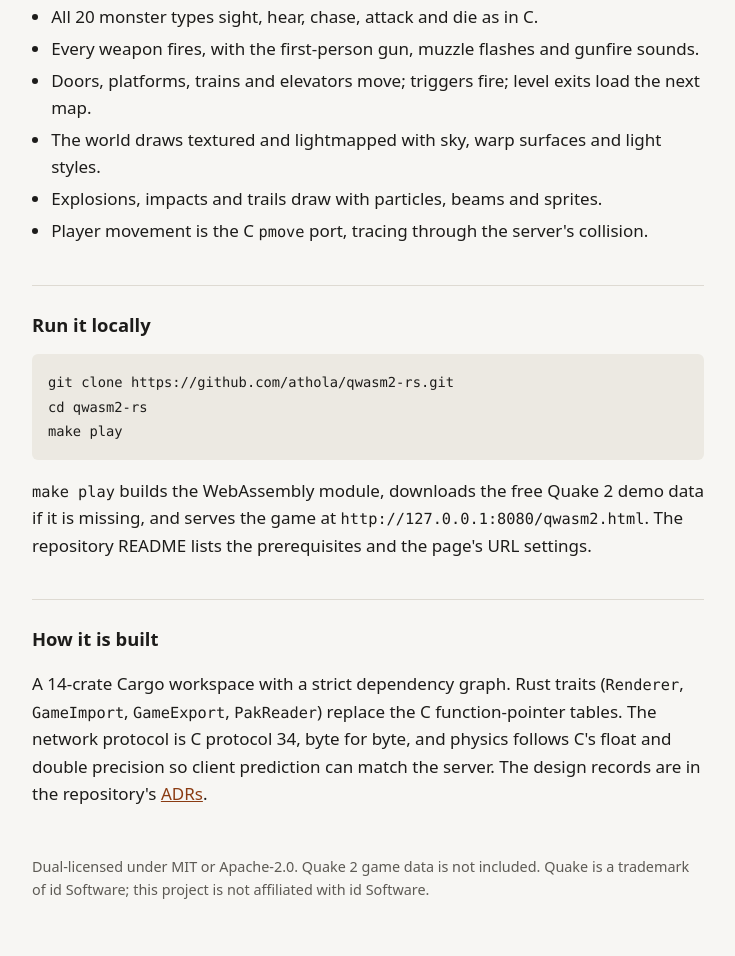
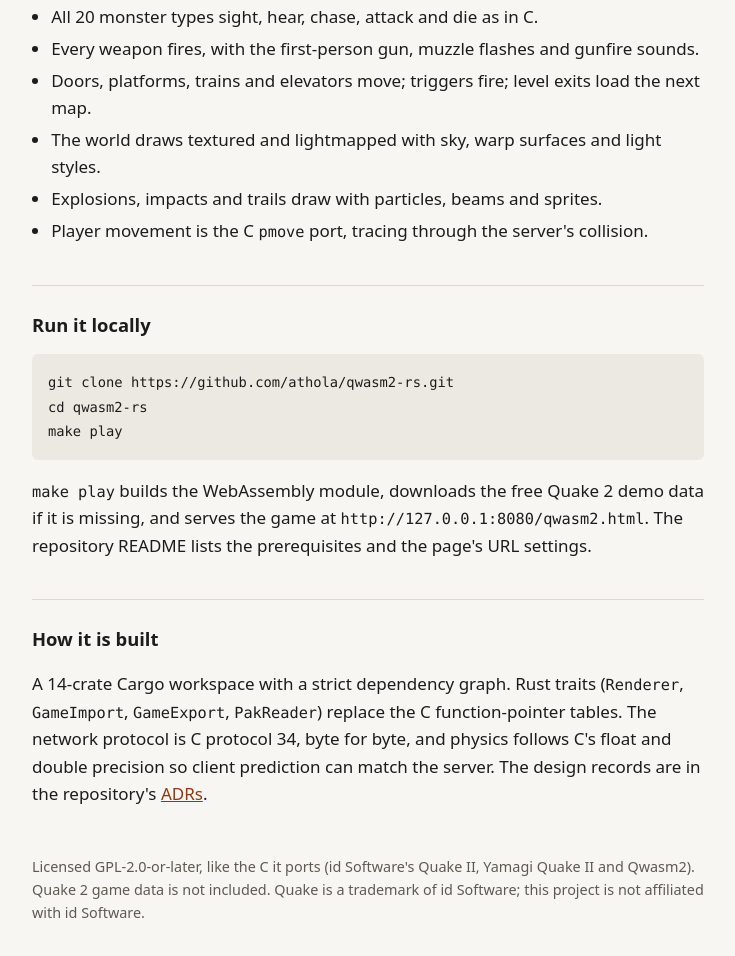
Before and after one commit to athola/qwasm2-rs, a plain HTML site: page index.html in a window 1280 px wide. Shown: the part 439-1395 px from the top of the page, without its empty margins (272-1007 px from the left). Drawn offline with Linux system fonts and the light colour scheme.

Commit message:
docs: the landing page states the GPL-2.0-or-later licence

```diff
--- a/index.html
+++ b/index.html
@@ -17,7 +17,8 @@
   "name": "qwasm2-rs",
   "description": "A rewrite of the Quake 2 engine in Rust that runs in the browser on WebAssembly, WebGL 2 and WebAudio.",
   "codeRepository": "https://github.com/athola/qwasm2-rs",
-  "programmingLanguage": "Rust"
+  "programmingLanguage": "Rust",
+  "license": "https://www.gnu.org/licenses/old-licenses/gpl-2.0.html"
 }
 </script>
 <style>
@@ -92,9 +93,10 @@ make play</code></pre>
   design records are in the repository's
   <a href="https://github.com/athola/qwasm2-rs/tree/feat/playable-prototype/docs/adr">ADRs</a>.</p>
 
-  <footer>Dual-licensed under MIT or Apache-2.0. Quake 2 game data is not
-  included. Quake is a trademark of id Software; this project is not
-  affiliated with id Software.</footer>
+  <footer>Licensed GPL-2.0-or-later, like the C it ports (id Software's
+  Quake II, Yamagi Quake II and Qwasm2). Quake 2 game data is not included.
+  Quake is a trademark of id Software; this project is not affiliated with
+  id Software.</footer>
 </main>
 </body>
 </html>
```
